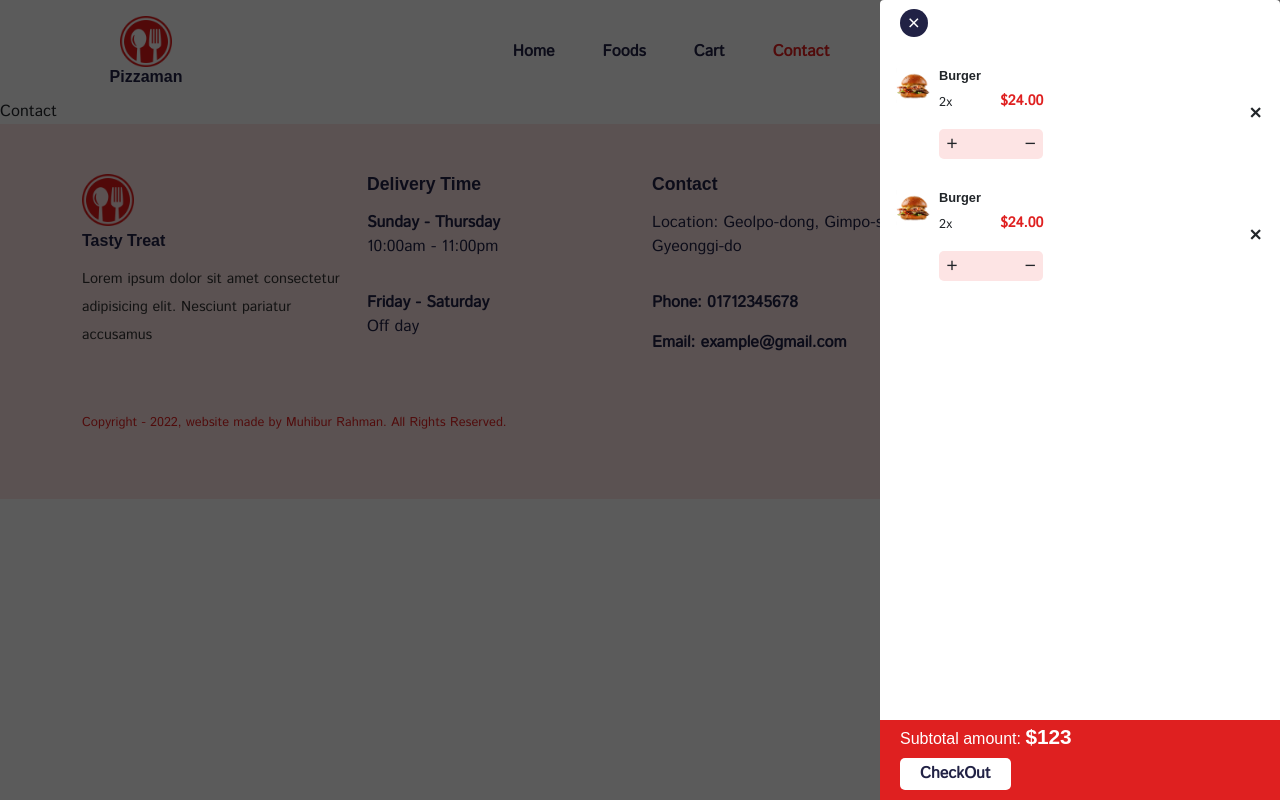
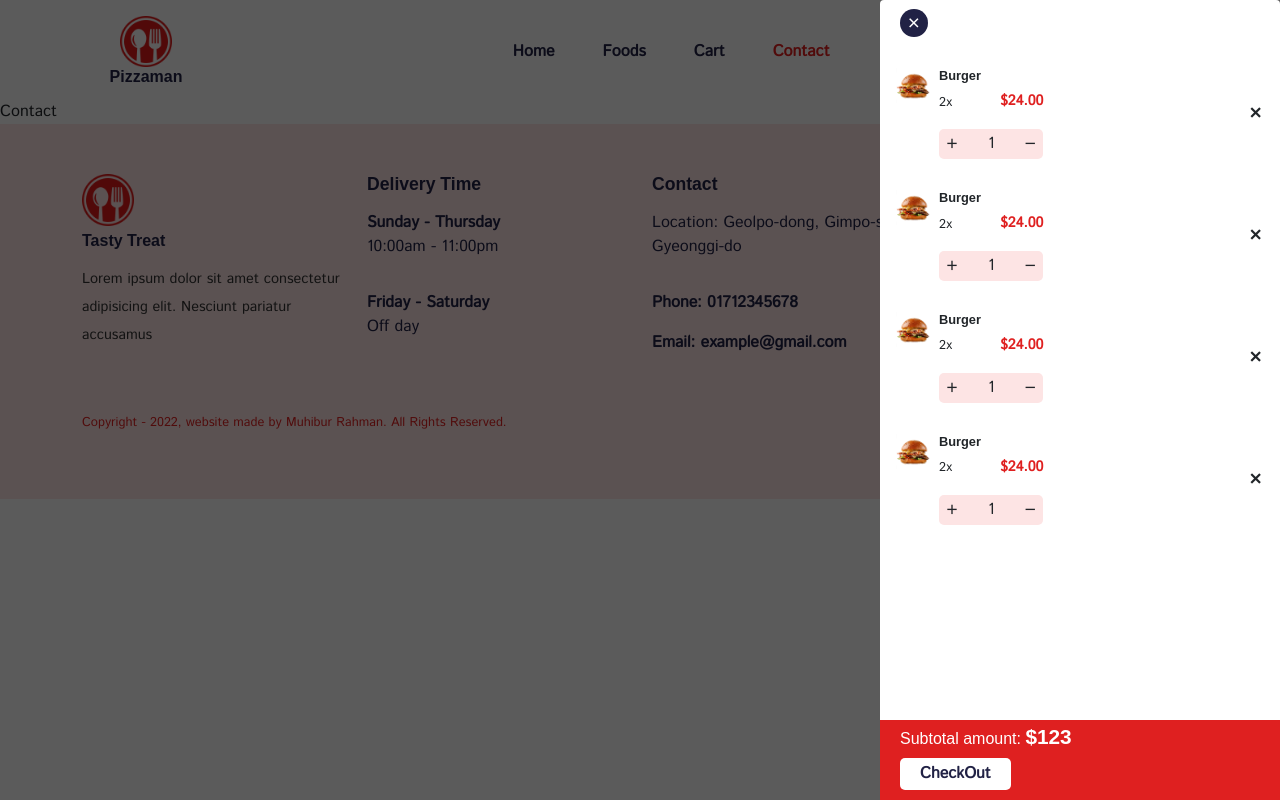
Before and after one commit to rara-record/pizzaman, a React (Create React App) app: page /contact in a window 1280 px wide. Built offline with nearby package versions, Linux system fonts and the light colour scheme; a web font is replaced by a local one.

Commit message:
[feat] Cart toggle 기능 추가 (전역 state로 store에 작성)

```diff
--- a/src/components/Header/index.jsx
+++ b/src/components/Header/index.jsx
@@ -1,8 +1,11 @@
-import React, { useRef, useEffect } from 'react'
+import { Container } from 'reactstrap'
+import { useRef, useEffect } from 'react'
+import { NavLink, Link } from 'react-router-dom'
+import { useSelector, useDispatch } from 'react-redux'
 
-import { Container } from 'reactstrap'
 import logo from '../../assets/images/res-logo.png'
-import { NavLink, Link } from 'react-router-dom'
+
+import { cartUIActions } from '../../store/reducer/cartUISlice'
 
 const nav__links = [
   {
@@ -26,7 +29,12 @@ const nav__links = [
 const Header = () => {
   const menuRef = useRef(null)
   const headerRef = useRef(null)
+  const dispatch = useDispatch()
   const toggleMenu = () => menuRef.current.classList.toggle('show__menu')
+
+  const toggleCart = () => {
+    dispatch(cartUIActions.toggle())
+  }
 
   useEffect(() => {
     window.addEventListener('scroll', () => {
@@ -39,6 +47,7 @@ const Header = () => {
         headerRef.current.classList.remove('header__shrink')
       }
     })
+
     return () => window.removeEventListener('scroll')
   }, [])
 
@@ -46,10 +55,12 @@ const Header = () => {
     <header className="header" ref={headerRef}>
       <Container>
         <div className="nav__wrapper d-flex align-items-center justify-content-between">
-          <div className="logo">
-            <img src={logo} alt="logo" />
-            <h1>Pizzaman</h1>
-          </div>
+          <Link to="/">
+            <div className="logo">
+              <img src={logo} alt="logo" />
+              <h1>Pizzaman</h1>
+            </div>
+          </Link>
 
           {/* ======= menu ======= */}
           <div className="navigation" ref={menuRef} onClick={toggleMenu}>
@@ -70,19 +81,19 @@ const Header = () => {
 
           {/* ======= nav right icons ======= */}
           <div className="nav__right d-flex align-items-center gap-4">
-            <span className="cart__icon">
-              <i class="ri-shopping-basket-line"></i>
-              <span className="cart__badge">2</span>
+            <span className="cart__icon" onClick={toggleCart}>
+              <i className="ri-shopping-basket-line"></i>
+              <span className="cart__badge">5</span>
             </span>
 
             <span className="user">
               <Link to="login">
-                <i class="ri-user-line"></i>
+                <i className="ri-user-line"></i>
               </Link>
             </span>
 
             <span className="mobile__menu" onClick={toggleMenu}>
-              <i class="ri-menu-line"></i>
+              <i className="ri-menu-line"></i>
             </span>
           </div>
         </div>
--- a/src/components/UI/Carts/CartItem.jsx
+++ b/src/components/UI/Carts/CartItem.jsx
@@ -5,7 +5,6 @@ import productImg from '../../../assets/images/product_01.1.jpg'
 
 const CartItem = () => {
   return (
-    <>
     <ListGroupItem className="cart__item border-0">
       <div className="cart__item-info d-flex gap-2">
         <img src={productImg} alt="product-img" />
@@ -21,7 +20,7 @@ const CartItem = () => {
               <span className="increase__btn">
                 <i class="ri-add-line"></i>
               </span>
-                <span className="quantity"></span>
+              <span className="quantity">1</span>
               <span className="decrease__btn">
                 <i class="ri-subtract-line"></i>
               </span>
@@ -34,36 +33,6 @@ const CartItem = () => {
         </div>
       </div>
     </ListGroupItem>
-
-      <ListGroupItem className="cart__item border-0">
-        <div className="cart__item-info d-flex gap-2">
-          <img src={productImg} alt="product-img" />
-
-          <div className="cart__product-info w-100 d-flex align-items-center gap-4 justify-content-between">
-            <div>
-              <h6 className="cart__product-title">Burger</h6>
-              <p className=" d-flex align-items-center gap-5 cart__product-price">
-                2x <span>$24.00</span>
-              </p>
-
-              <div className=" d-flex align-items-center justify-content-between increase__decrease-btn">
-                <span className="increase__btn">
-                  <i class="ri-add-line"></i>
-                </span>
-                <span className="quantity"></span>
-                <span className="decrease__btn">
-                  <i class="ri-subtract-line"></i>
-                </span>
-              </div>
-            </div>
-
-            <span className="delete__btn">
-              <i class="ri-close-line"></i>
-            </span>
-          </div>
-        </div>
-      </ListGroupItem>
-    </>
   )
 }
 
--- a/src/components/UI/Carts/index.jsx
+++ b/src/components/UI/Carts/index.jsx
@@ -1,20 +1,30 @@
-import React from 'react'
 import { Link } from 'react-router-dom'
 import { ListGroup } from 'reactstrap'
+import { useDispatch } from 'react-redux'
 
 import CartItem from './CartItem'
+import { cartUIActions } from '../../../store/reducer/cartUISlice'
 
 const Carts = () => {
+  const dispatch = useDispatch()
+
+  const toggleCart = () => {
+    dispatch(cartUIActions.toggle())
+  }
+
   return (
     <div className="cart__container">
       <ListGroup className="cart">
         <div className="cart__close">
-          <span>
+          <span onClick={toggleCart}>
             <i class="ri-close-fill"></i>
           </span>
         </div>
 
         <div className="cart__item-list">
+          <CartItem />
+          <CartItem />
+          <CartItem />
           <CartItem />
         </div>
 
--- a/src/store/index.js
+++ b/src/store/index.js
@@ -1,7 +1,11 @@
 import { configureStore } from '@reduxjs/toolkit'
 
+import cartUISlice from './reducer/cartUISlice'
+
 const store = configureStore({
-  reducer: {},
+  reducer: {
+    cartUI: cartUISlice.reducer,
+  },
 })
 
 export default store
--- /dev/null
+++ b/src/store/reducer/cartUISlice.js
@@ -0,0 +1,14 @@
+import { createSlice } from '@reduxjs/toolkit'
+
+const cartUISlice = createSlice({
+  name: 'cartUI',
+  initialState: { cartIsVisible: false },
+  reducers: {
+    toggle(state) {
+      state.cartIsVisible = !state.cartIsVisible
+    },
+  },
+})
+
+export const cartUIActions = cartUISlice.actions
+export default cartUISlice
```
Lines whose indentation alone changed are shown as unchanged.
